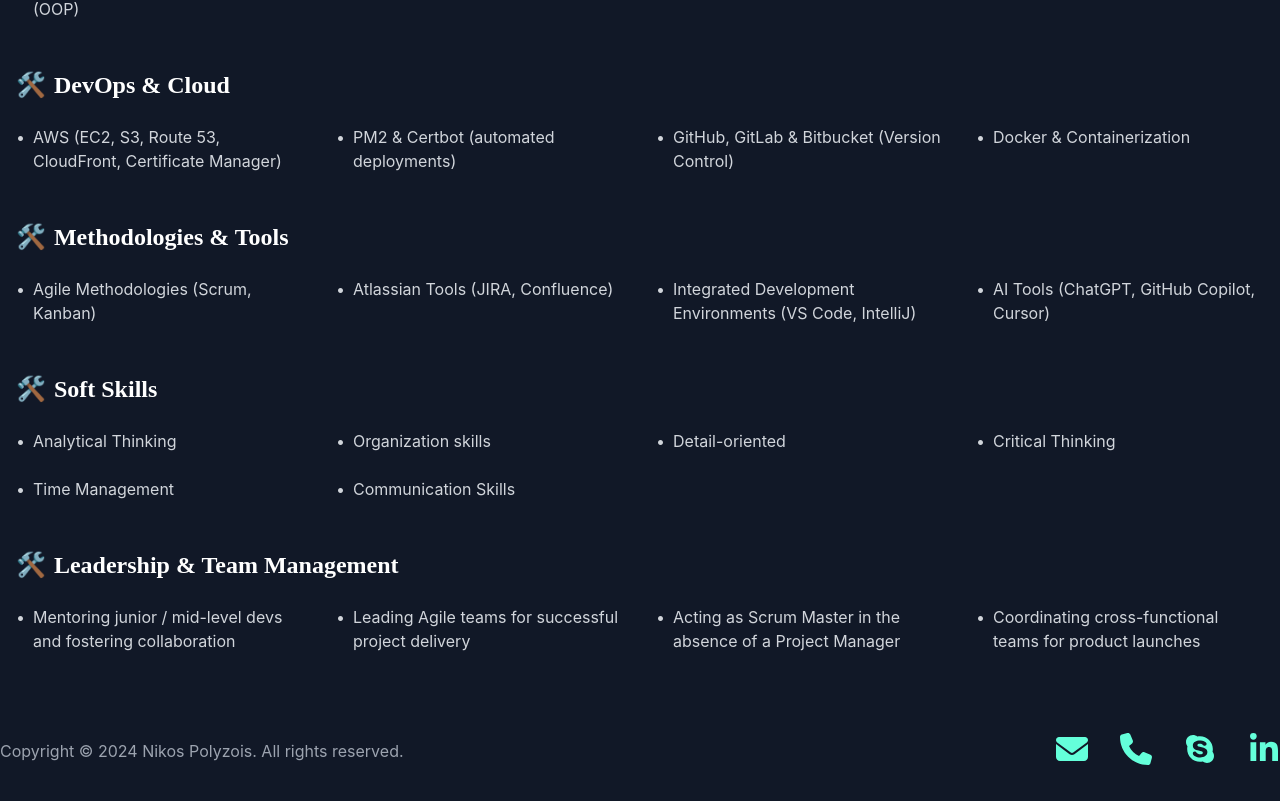
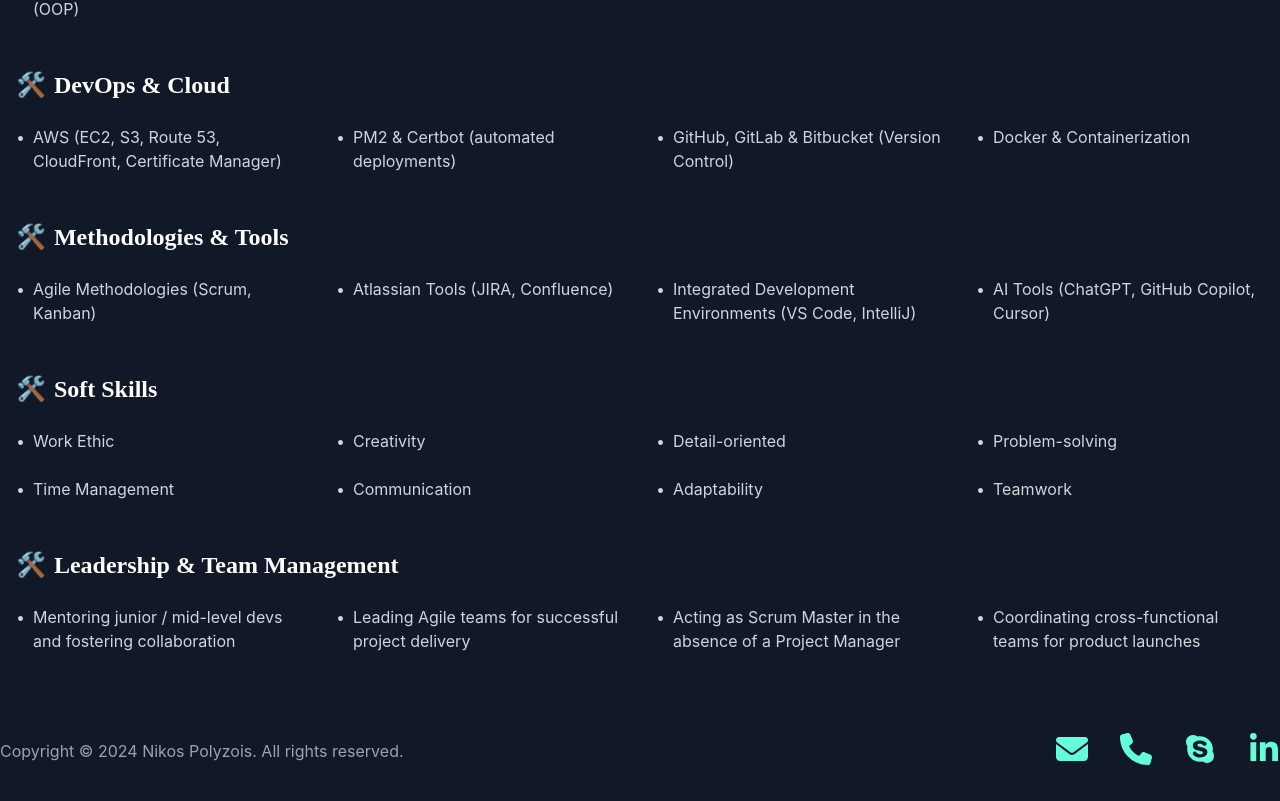
Before and after one commit to npolizois/mypersonalwebsite, a React (Vite) app: page / in a window 1280 px wide. Shown: the part 2911-3712 px from the top of the page. Built offline with nearby package versions, Linux system fonts and the light colour scheme.

Commit message:
add soft skills

```diff
--- a/src/components/Skills.tsx
+++ b/src/components/Skills.tsx
@@ -179,12 +179,14 @@ const Skills: React.FC<SkillsProps> = ({ isNavOpen }) => {
             variants={fadeIn}
           >
             {[
-              "Analytical Thinking",
-              "Organization skills",
+              "Work Ethic",
+              "Creativity",
               "Detail-oriented",
-              "Critical Thinking",
+              "Problem-solving",
               "Time Management",
-              "Communication Skills",
+              "Communication",
+              "Adaptability",
+              "Teamwork",
             ].map((skill, index) => (
               <motion.li
                 key={index}
```
